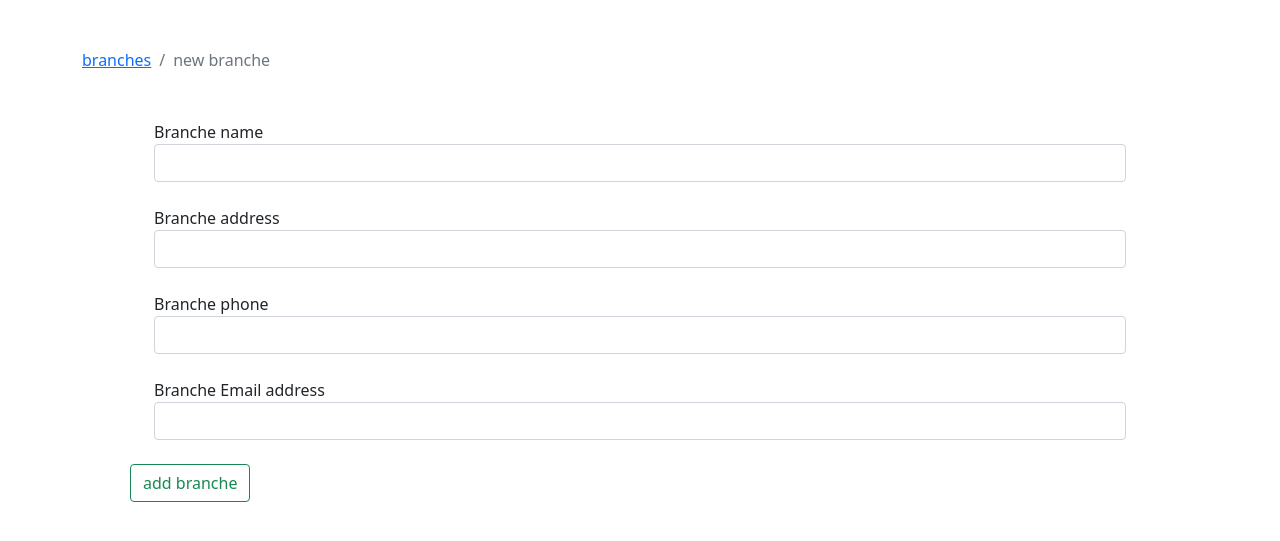
After one commit to Ahmedx59/HR-System-clone, a Django app: page /company/create-branch in a window 1280 px wide. The commit adds this page. Shown: the top 541 px of the page. Run offline with Django 5.2, Linux system fonts and the light colour scheme; some libraries are stand-ins or nearby versions.

Commit message:
add branch create

```diff
--- a/HR_System/settings.py
+++ b/HR_System/settings.py
@@ -56,7 +56,7 @@ ROOT_URLCONF = 'HR_System.urls'
 TEMPLATES = [
     {
         'BACKEND': 'django.template.backends.django.DjangoTemplates',
-        'DIRS': [],
+        'DIRS': ['templates'],
         'APP_DIRS': True,
         'OPTIONS': {
             'context_processors': [
--- a/HR_System/urls.py
+++ b/HR_System/urls.py
@@ -16,7 +16,6 @@ Including another URLconf
 """
 from django.contrib import admin
 from django.urls import path , include
-from company import views
 from django.conf import settings
 from django.conf.urls.static import static
 
--- /dev/null
+++ b/company/templates/company/create_branch.html
@@ -0,0 +1,33 @@
+{% extends 'base.html'%}
+
+{%block title%}
+<title>new branshe</title>
+{%endblock%}
+
+{% block breadcrumb%}
+    <li class="breadcrumb-item active" aria-current="page"><a href="{% url 'company:branches' %}">branches</a></li>
+    <li class="breadcrumb-item active" aria-current="page">new branche</li>
+{%endblock%}
+
+{% block body%}
+<form method="post" class="m-5">
+    {% csrf_token %}
+    <div class="form-group m-4">
+        <label >Branche name</label>
+        <input type="text" class="form-control" name="branch-name" required>
+    </div>
+    <div class="form-group m-4">
+        <label >Branche address</label>
+        <input type="text" class="form-control" name="branch-address" required>
+    </div>
+    <div class="form-group m-4">
+        <label >Branche phone</label>
+        <input type="text" class="form-control" name="branch-phone" required >
+    </div>
+    <div class="form-group m-4">
+        <label>Branche Email address</label>
+        <input type="email" class="form-control" name="branch-email" required>
+      </div>
+      <input type="submit" value="add branche" class="btn btn-outline-success"/>
+</form>
+{%endblock body%}
--- a/company/urls.py
+++ b/company/urls.py
@@ -1,12 +1,13 @@
 from django.urls import path
-from .views import branchDetails , branches
+from .views import branch_details , branches, branch_create
 
 
 app_name = 'company'
 
 # company/
 urlpatterns = [
-    path('',branches, name = "branches"),
-    path('<int:id>',branchDetails,name="branchesDetails"),
+    path('', branches, name = "branches"),
+    path('create-branch', branch_create, name="branch-create"),
+    path('<int:branch_id>', branch_details, name="branchesDetails"),
 
 ]
--- a/company/views.py
+++ b/company/views.py
@@ -1,5 +1,4 @@
-from django.shortcuts import render
-from django.http import HttpResponse
+from django.shortcuts import render, redirect
 from .models import Branch, Department
 
 
@@ -10,7 +9,24 @@ def branches(request):
     return render(request, 'company/branches.html', {'branches':branches})
 
 
-def branchDetails(request, branch_id):
+def branch_details(request, branch_id):
     branch = Branch.objects.get(id=branch_id)
-    departments = branch.departmentsBranch.all()
-    return render(request, 'company/branchDetails.html', {'branch':branch, 'departments':departments})
+    departments = branch.departmentsBranch.filter(branch=branch)
+    return render(request, 'company/branch_details.html', {'branch':branch, 'departments':departments})
+
+
+def branch_create(request):
+    if request.method == 'POST':
+        name = request.POST['branch-name']
+        address = request.POST['branch-address']
+        phone = request.POST['branch-phone']
+        email = request.POST['branch-email']
+        Branch.objects.create(
+            name= name,
+            address= address,
+            phone= phone,
+            email=email
+        )
+        return redirect('/company/')
+
+    return render(request,'company/create_branch.html')
--- a/templates/base.html
+++ b/templates/base.html
@@ -1,24 +1,23 @@
-
 {% load static %}
 <!DOCTYPE html>
 <html lang="en">
 <head>
     <meta charset="UTF-8">
-    {% block title%}
-    {%endblock title%}
+    {% block title %}
+    {% endblock title %}
     <link rel="stylesheet" href="{% static 'css/bootstrap.min.css' %}" />
-    <script src="{% static 'js/bootstrap.bundle.min.js' %}"></script>
 </head>
 <body>
     <div class="container mt-5" >
         <nav aria-label="breadcrumb">
             <ol class="breadcrumb">
-                {% block breadcrumb%}
-                {%endblock breadcrumb%}
+                {% block breadcrumb %}
+                {% endblock breadcrumb %}
             </ol>
         </nav>
         {% block body%}
-        {%endblock body%}
+        {% endblock body %}
     </div>
+    <script src="{% static 'js/bootstrap.bundle.min.js' %}"></script>
 </body>
 </html>
```
Also changed, not shown: company/templates/company/branch_details.html (+12 -3 lines), company/templates/company/branches.html (+13 -17 lines), db.sqlite3.
